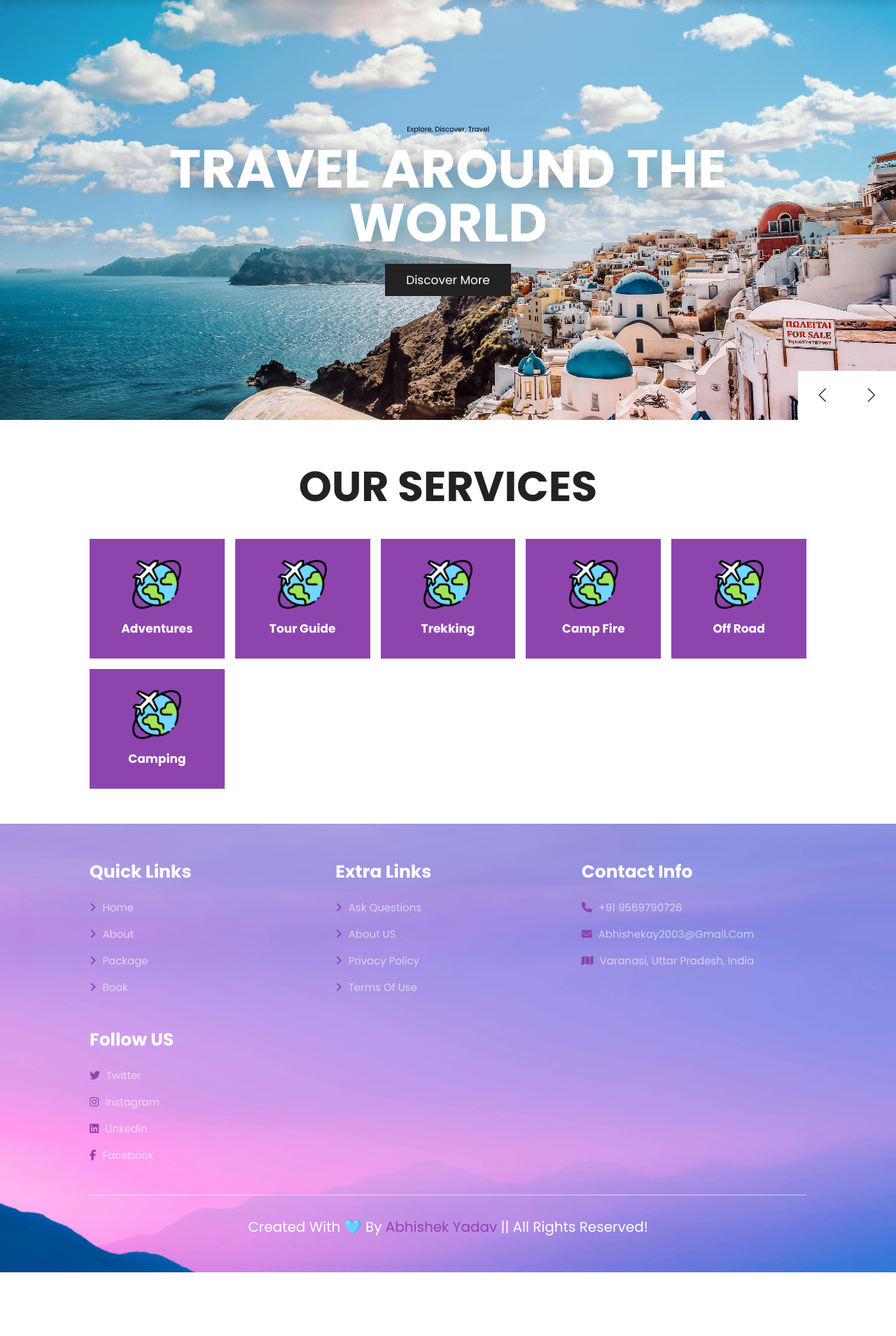
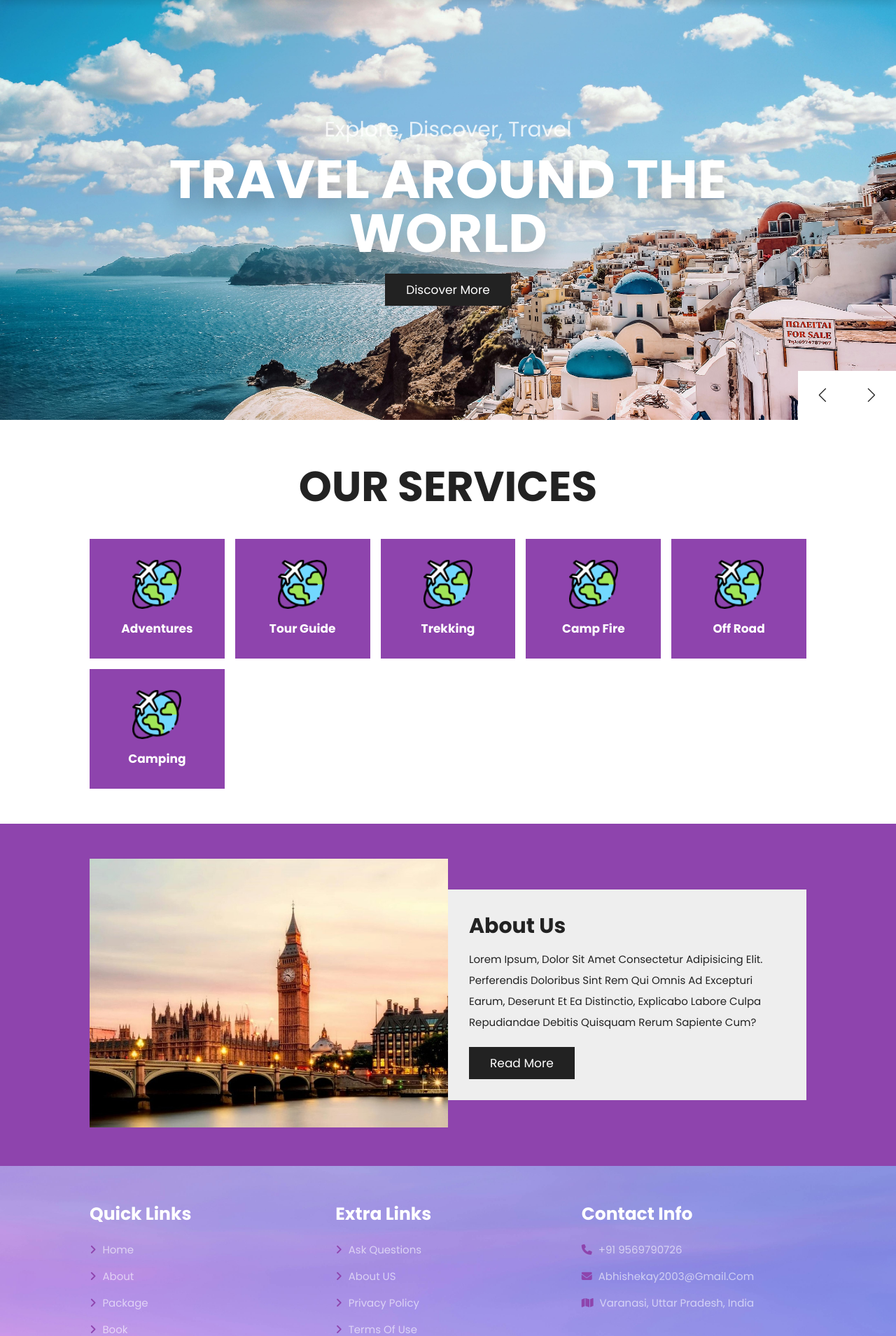
Before and after one commit to Abhishek-yadav-12/Travel-at-ease, a PHP site: page /home.php in a window 1280 px wide. Shown: the part 78-1987 px from the top of the page at 70% size. Before the commit the page ends 1896 px from the top, so only its background shows below. Run offline with PHP 8.4, Linux system fonts and the light colour scheme; some libraries are stand-ins or nearby versions.

Commit message:
added about

```diff
--- a/css/style.css
+++ b/css/style.css
@@ -1,4 +1,9 @@
 @import url('https://fonts.googleapis.com/css2?family=Poppins:wght@100;200;300;400;500;600;700;800;900&display=swap');
+
+
+
+
+
 
 :root {
     --main-color: #8e44ad;
@@ -91,6 +96,22 @@ section {
     align-items: center;
     justify-content: space-between;
 }
+
+
+
+/*
+.travel-text {
+    font-size: 3rem;
+    font-weight: 300;
+    color: rgba(255, 255, 255, 0.8);
+    font-family: Arial, sans-serif;
+    letter-spacing: 0.05em;
+    text-shadow: 0 1px 2px rgba(0, 0, 0, 0.5);
+    opacity: 0;
+    animation: fadeIn 1s ease-out forwards;
+} */
+
+
 
 .header .logo {
     font-size: 2.5rem;
@@ -218,8 +239,49 @@ section {
 }
 
 
+.home-about{
+    background: var(--main-color);
+    display: flex;
+    flex-wrap: wrap;
+    align-items: center;
+    justify-content: center;
+}
 
 
+
+.home-about{
+    display: flex;
+    align-items: center;
+    flex-wrap: wrap;
+}
+
+.home-about .image{
+    flex: 1 1 41rem;
+    height: auto;
+}
+
+.home-about .image img{
+    width: 100%;
+}
+
+.home-about .content{
+    flex:1 1 41rem;
+    padding: 3rem;
+    background: var(--light-bg);
+}
+
+.home-about .content h3{
+    font-size: 3rem;
+    color: var(--black);
+}
+
+
+.home-about .content p{
+    font-size: 1.5rem;
+    padding: 1rem 0;
+    line-height: 2;
+    color: var(--black);
+}
 
 
 
--- a/home.php
+++ b/home.php
@@ -52,21 +52,24 @@
             <div class="swiper-wrapper">
                 <div class="swiper-slide slide" style="background:url(images/travel.jpg)">
                     <div class="content">
-                        <span>explore, discover, travel</span>
+                    <span class="travel-text" style="color: rgba(255, 255, 255, 0.8); font-size: 3rem;">Explore, Discover, Travel</span>
+
                         <h3>travel around the world</h3>
                         <a href="package.php" class="btn">discover more</a>
                     </div>
                 </div>
                 <div class="swiper-slide slide" style="background:url(images/travel.jpg)">
                     <div class="content">
-                        <span>explore, discover, travel</span>
+                    <span class="travel-text" style="color: rgba(255, 255, 255, 0.8); font-size: 3rem;">Explore, Discover, Travel</span>
+
                         <h3>discover the new places</h3>
                         <a href="package.php" class="btn">discover more</a>
                     </div>
                 </div>
                 <div class="swiper-slide slide" style="background:url(images/travel.jpg)">
                     <div class="content">
-                        <span>explore, discover, travel</span>
+                    <span class="travel-text" style="color: rgba(255, 255, 255, 0.8); font-size: 3rem;">Explore, Discover, Travel</span>
+
                         <h3>make your time count</h3>
                         <a href="package.php" class="btn">discover more</a>
                     </div>
@@ -122,7 +125,26 @@
 
     <!-- sevices section ends -->
 
+<!-- home about section starts -->
 
+    <section class="home-about">
+        <div class="image">
+            <img src="images/about.jpg" alt="">
+        </div>
+
+        <div class="content">
+            <h3>About Us</h3>
+            <p>Lorem ipsum, dolor sit amet consectetur adipisicing elit. Perferendis doloribus sint rem qui omnis ad excepturi earum, deserunt et ea distinctio, explicabo labore culpa repudiandae debitis quisquam rerum sapiente cum?</p>
+            <a href="about.php" class="btn">Read More</a>
+        </div>
+
+
+    </section>
+
+
+
+
+<!-- home about section ends -->
 
 
 
```
Also changed, not shown: images/about.jpg (added).
